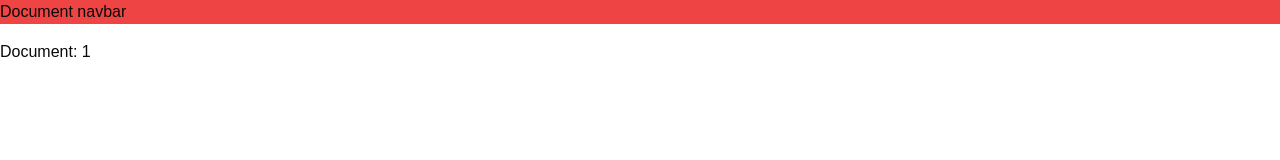
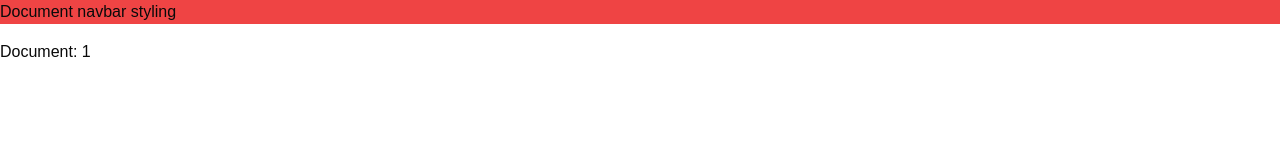
Before and after one commit to juanmarcosstudio/documents-project, a Next.js app: page /documents/1 in a window 1280 px wide. Shown: the top 160 px of the page. Built offline with nearby package versions, Linux system fonts and the light colour scheme.

Commit message:
Minor chages

```diff
--- a/src/app/documents/layout.tsx
+++ b/src/app/documents/layout.tsx
@@ -5,7 +5,7 @@ interface DocumentsLayoutProps {
 const DocumentsLayout = ({children}: DocumentsLayoutProps) => {
     return (
         <div className="flex flex-col gap-y-4">
-            <div className="w-full bg-red-500">Document navbar</div>
+            <div className="w-full bg-red-500">Document navbar styling</div>
             {children}
         </div>
      );
```
